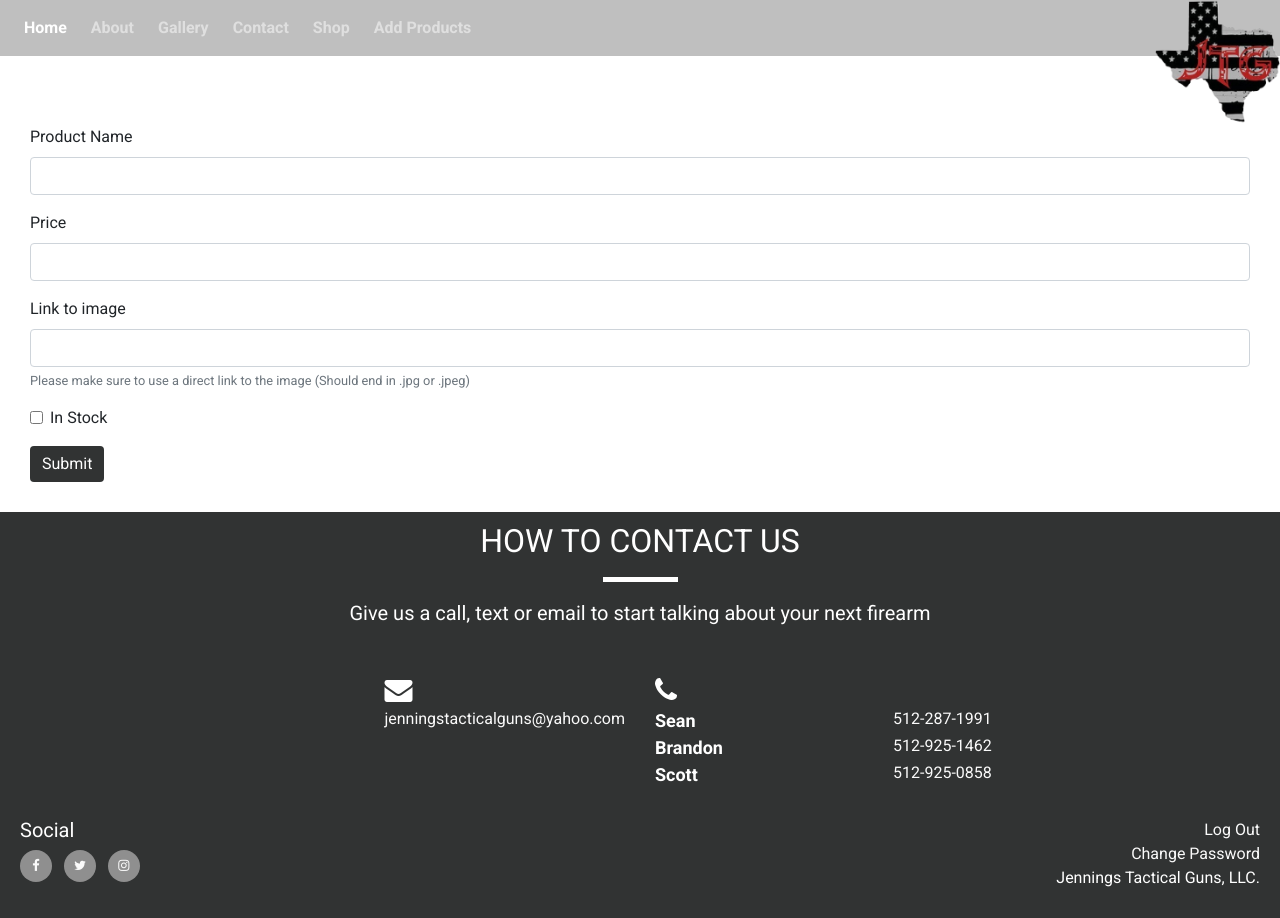
After one commit to aavasylenko/new-jtg, a Flask app: page /add_products in a window 1280 px wide. The commit adds this page. Run offline with Flask 2, Linux system fonts and the light colour scheme; the visitor is signed in with stand-in values (Sample User, id 1); some libraries are stand-ins or nearby versions.

Commit message:
Added images in for loops, add products functionality

```diff
--- a/app.py
+++ b/app.py
@@ -84,6 +84,25 @@ def change_pass():
     else:
         return redirect('/index')
 
+
+@app.route('/add_products', methods=["GET", "POST"])
+def add_products():
+    if session["user"] == "admin":
+        if request.method == "POST":
+            is_available = "on" if request.form.get("is_available") else "off"
+            product = {
+                "name": request.form.get("product_name"),
+                "price": request.form.get("price"),
+                "is_available": is_available,
+                "img_src": request.form.get("img_src")
+            }
+            mongo.db.products.insert_one(product)
+            flash("Product Successfully Added")
+            return redirect(url_for('shop'))
+        return render_template('add_products.html')
+    else:
+        return redirect(url_for('index'))
+
 if __name__ == "__main__":
     app.run(host=os.environ.get("IP"),
             port=int(os.environ.get("PORT")),
--- a/requirements.txt
+++ b/requirements.txt
@@ -6,6 +6,7 @@ Flask-Babel==2.0.0
 Flask-PyMongo==2.3.0
 Flask-Table==0.5.0
 itsdangerous==1.1.0
+mongofiles==1.2
 mysql==0.0.2
 mysqlclient==2.0.1
 pymongo==3.11.0
--- a/static/css/style.css
+++ b/static/css/style.css
@@ -5,6 +5,7 @@ body {
 .alert-primary {
     margin: auto;
     margin-top: 75px;
+    margin-bottom: 5px;
     width: fit-content;
     z-index: 2;
 }
@@ -396,7 +397,7 @@ footer {
   justify-content: center;
 }
 
-/*-----------------------------------Cards*/
+/*-----------------------------------Shop*/
 .cards-container {
     margin: auto;
     background: url('../assets/1.jpeg') no-repeat top center fixed;
@@ -411,12 +412,22 @@ footer {
     margin: 10px;
     width: auto;
     height: auto;
-    background-color: #dddddd;
+    background-color: #d8d8d8;
     border-radius: .5rem;
 }
 
 .opaque-overlay-shop {
       position: fixed;
+}
+
+.stock-indicator-on {
+    color: rgb(3, 197, 3);
+    font-weight: bold;
+}
+
+.stock-indicator-off {
+    color: red;
+    font-weight: bold;
 }
 
 .btn-primary {
@@ -432,10 +443,12 @@ footer {
     border: solid 1px black;
 }
 
-.login-container {
+.form-container {
     padding: 30px;
     padding-top: 50px;
     overflow: hidden;
+    margin-top: 75px;
+    width: auto;
 }
 
 .login-form {
@@ -444,6 +457,10 @@ footer {
 
 .flashes h4 {
     line-height: 2;
+}
+
+.products-form {
+
 }
 
 /*------------------------Media Queries*/
--- /dev/null
+++ b/templates/add_products.html
@@ -0,0 +1,29 @@
+{% extends 'base.html' %}
+{% block content %}
+{% if session.user == "admin" %}
+
+<div class="form-container container-fluid">
+<form class="products-form" method="POST" action="{{ url_for('add_products') }}">
+  <div class="form-group">
+    <label for="product_name">Product Name</label>
+    <input type="text" class="form-control" id="product_name" name="product_name" aria-describedby="emailHelp">
+  </div>
+  <div class="form-group">
+    <label for="price">Price</label>
+    <input type="text" class="form-control" id="price" name="price">
+  </div>
+  <div class="form-group">
+    <label for="img_src">Link to image</label>
+    <input type="text" class="form-control" id="img_src" name="img_src">
+    <small id="img_help" class="form-text text-muted">Please make sure to use a direct link to the image (Should end in .jpg or .jpeg)</small>
+  </div>
+  <div class="form-group form-check">
+    <input type="checkbox" class="form-check-input" id="is_available" name="is_available">
+    <label class="form-check-label" for="is_available">In Stock</label>
+  </div>
+  <button type="submit" class="btn btn-primary">Submit</button>
+</form>
+</div>
+
+{% endif %}
+{% endblock %}
--- a/templates/base.html
+++ b/templates/base.html
@@ -36,6 +36,9 @@
 					<li class='nav-item mr-2'><a class='nav-link'
 							href="{{ url_for('index', _anchor='contact') }}">Contact</a></li>
 					<li class='nav-item mr-2'><a class='nav-link' href="{{ url_for('shop') }}">Shop</a></li>
+                    {% if session.user == "admin" %}
+                    <li class='nav-item mr-2'><a class='nav-link' href="{{ url_for('add_products') }}">Add Products</a></li>
+                    {% endif %}
 					<div class="row">
 						<div class="logo-row">
 							<a href="{{ url_for('index') }}"><img src="{{ url_for('static', filename='assets/logo.png') }}" alt="Company Logo" width='125' height='125' class="logo-top d-none d-sm-block"></a>
--- a/templates/change_pass.html
+++ b/templates/change_pass.html
@@ -1,6 +1,6 @@
 {% extends 'base.html' %} {% block content %}
-{% if session|user == "admin" %}
-<div class="login-container container-fluid">
+{% if session.user == "admin" %}
+<div class="form-container container-fluid">
 <form class="login-form" method="POST" action="{{ url_for('change_pass') }}">
   <div class="form-group">
     <label for="old_password">Current Password</label>
--- a/templates/login.html
+++ b/templates/login.html
@@ -1,5 +1,5 @@
 {% extends 'base.html' %} {% block content %}
-<div class="login-container container-fluid">
+<div class="form-container container-fluid">
 <form class="login-form" method="POST" action="{{ url_for('login') }}">
   <div class="form-group">
     <label for="email">Email address</label>
```
Also changed, not shown: templates/shop.html (+8 -3 lines), static/products_images/115HP.jpg (added), static/products_images/12ga.jpg (added), static/products_images/147.jpg (added), static/products_images/20ga.jpg (added), static/products_images/300AAC.jpg (added), static/products_images/40SW.jpg (added), static/products_images/cci.jpg (added), static/products_images/m4e1.jpg (added).
